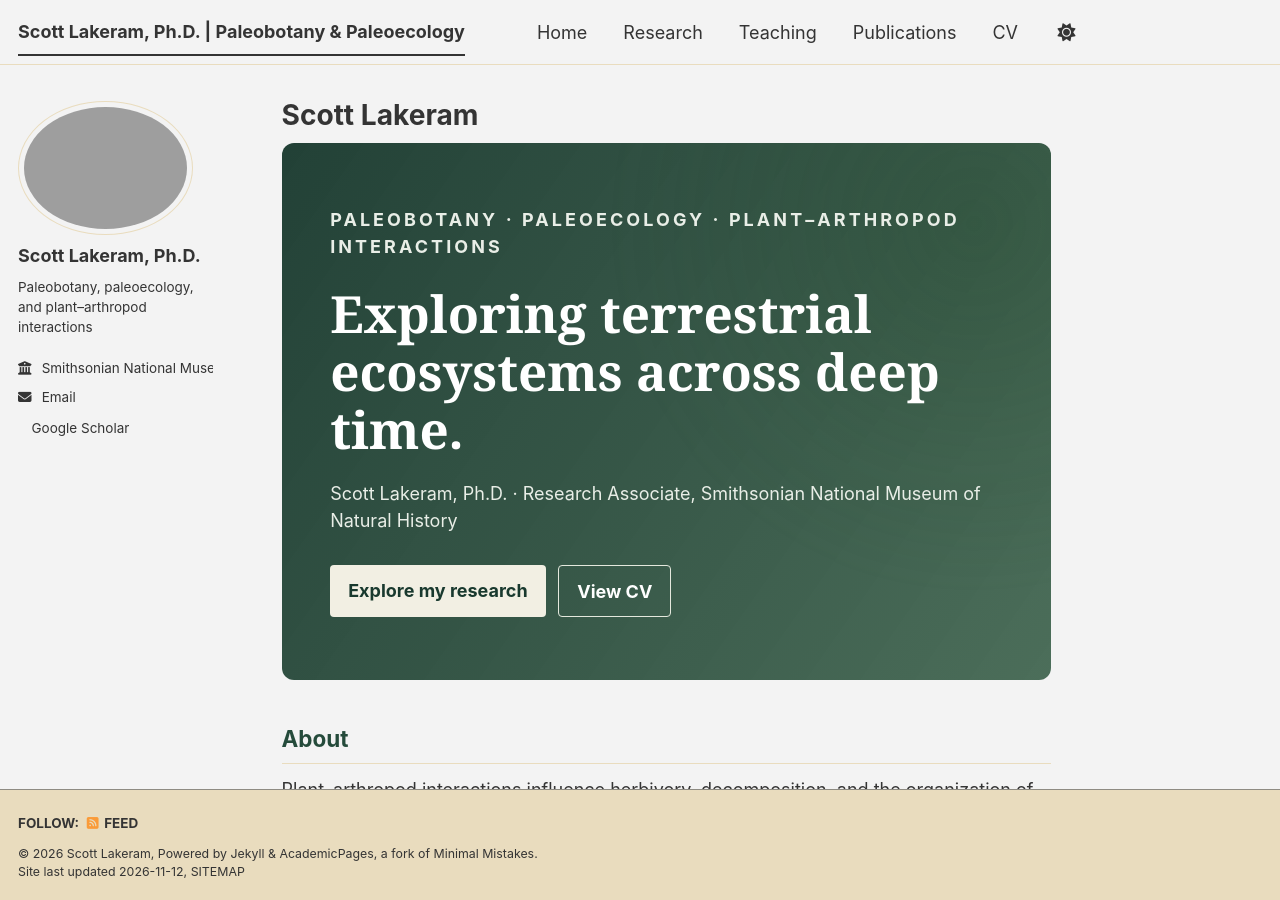
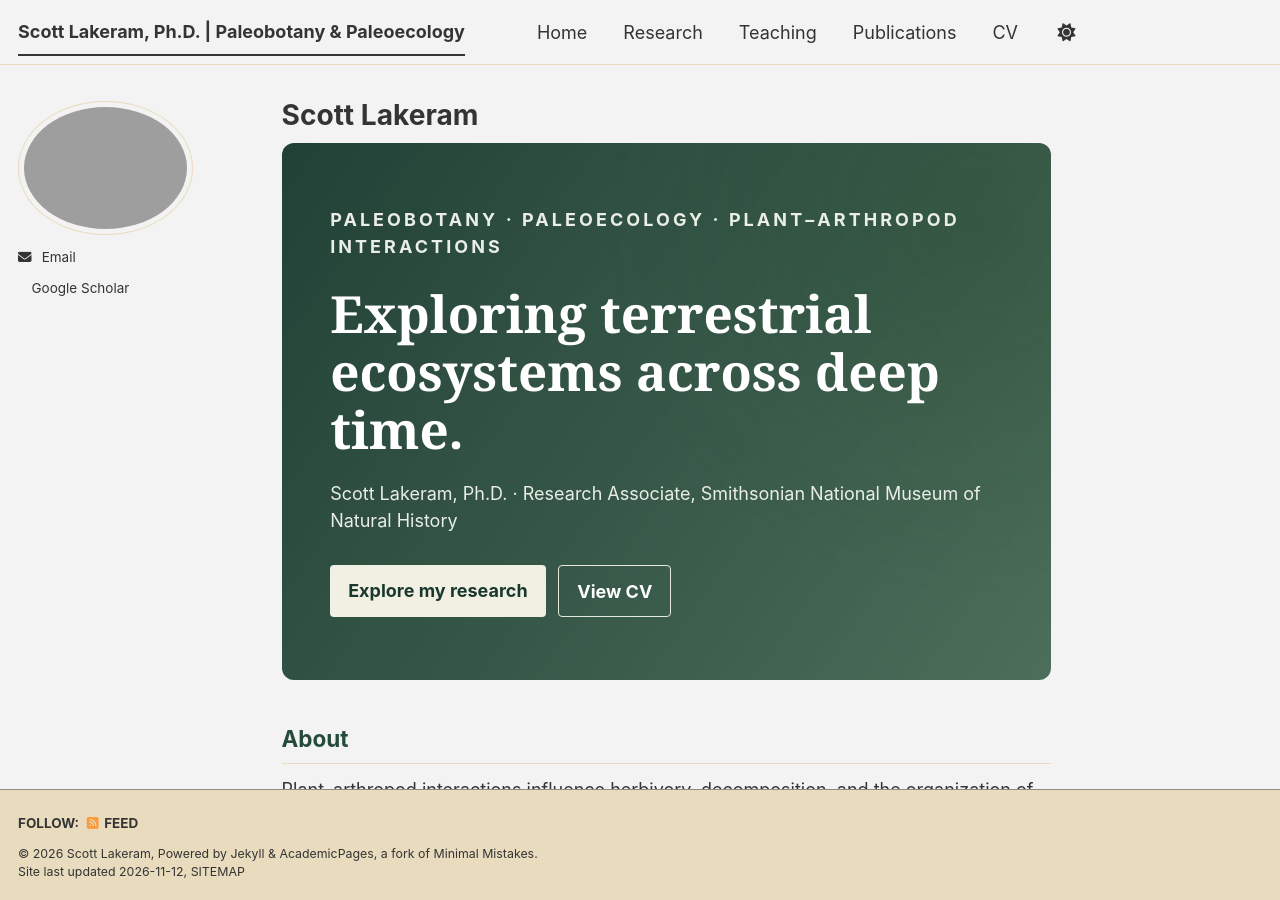
Before and after one commit to slakeram/slakeram.github.io, a Jekyll site: the page built from _pages/about.md, in a window 1280 px wide and 900 px high. Built offline with Jekyll 4.4.1, drawn with Linux system fonts in a browser that asks for light colours; a script bundle is joined from its source files by our own code; a style sheet for code colours, icons or effects is not loaded.

Commit message:
Simplify sidebar to email and Google Scholar only

```diff
--- a/_config.yml
+++ b/_config.yml
@@ -24,36 +24,36 @@ repository               : "slakeram/slakeram.github.io"
 author:
   # Biographic information
   avatar           :
-  name             : "Scott Lakeram, Ph.D."
+  name             :
   pronouns         : # example: "she/her"
-  bio              : "Paleobotany, paleoecology, and plant–arthropod interactions"
+  bio              :
   location         :
-  employer         : "Smithsonian National Museum of Natural History"
-  uri              : # URL
+  employer         :
+  uri              :
   email            : "lakerams@si.edu"
 
   # Academic websites
-  academia         : # URL
-  arxiv            : # URL - Update with the correct link to your profile
+  academia         :
+  arxiv            :
   googlescholar    : "https://scholar.google.com/citations?user=Y9aaMxQAAAAJ&hl=en"
-  inspire-hep      : # URL
-  impactstory      : # URL
+  inspire-hep      :
+  impactstory      :
   orcid            :
-  semantic         : # URL
-  ssrn             : # URL
+  semantic         :
+  ssrn             :
   pubmed           :
-  researchgate     : # URL
-  scopus           : # URL
-  zotero           : # URL
+  researchgate     :
+  scopus           :
+  zotero           :
 
 
   # Repositories and software development
-  bitbucket        : # Username - Update with your username on the site
-  codepen          : # Username
-  dribbble         : # Username
+  bitbucket        :
+  codepen          :
+  dribbble         :
   github           :
-  kaggle           : # Username
-  stackoverflow    : # User number or user number and name (i.e., use "1" or "1/jeff-atwood")
+  kaggle           :
+  stackoverflow    :
 
   # Social media
   artstation       :
```
